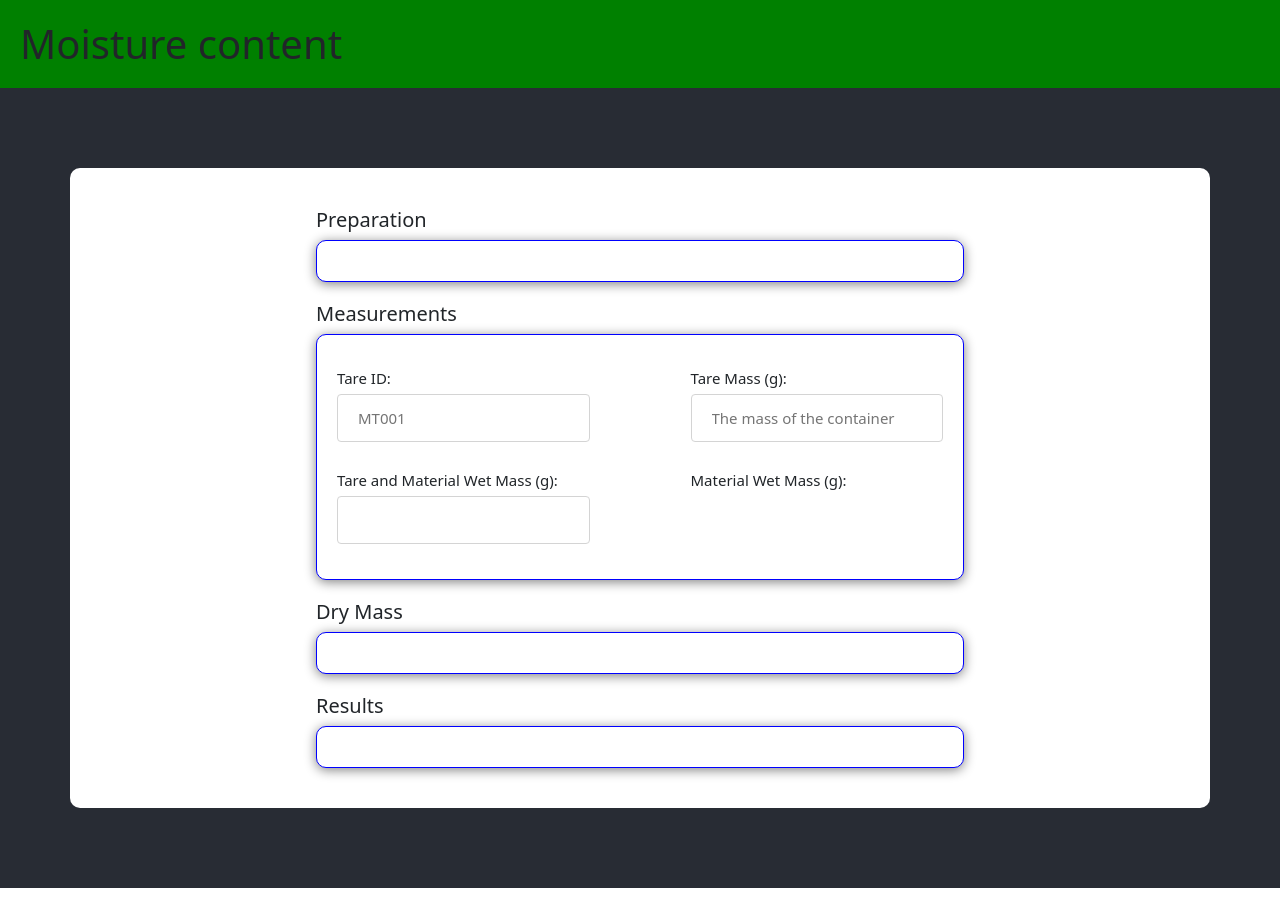
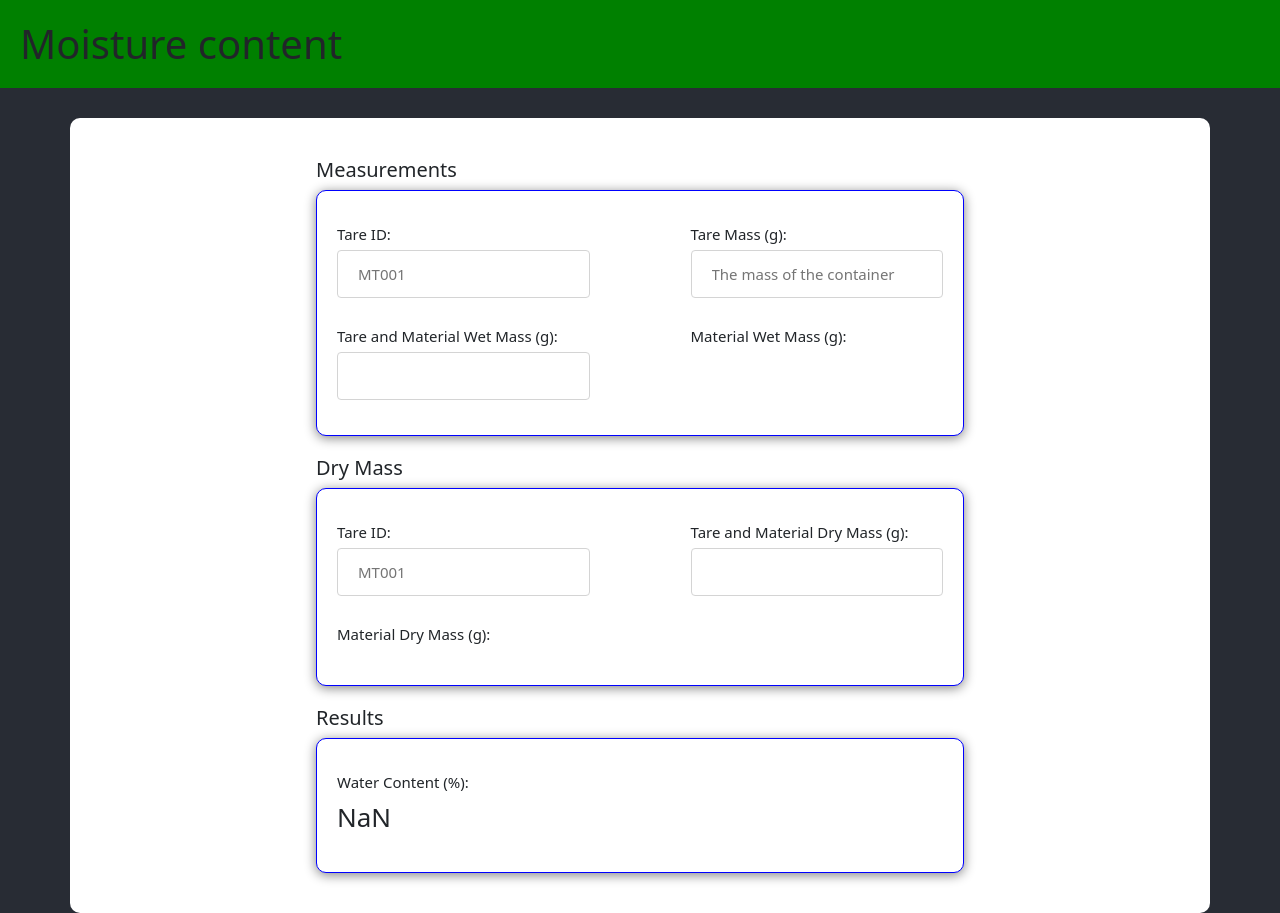
Before and after one commit to tingfukai/moisture, a React (Create React App) app: page / in a window 1280 px wide. Before the commit the page ends 888 px from the top, so only its background shows below. Built offline with nearby package versions, Linux system fonts and the light colour scheme.

Commit message:
Result and Dry mass calculation

```diff
--- a/src/App.js
+++ b/src/App.js
@@ -8,22 +8,50 @@ import Preparation from './components/body/preparation';
 import "./app.scss"
 const App = () => {
 
-  const [resultM, setResultM] = useState(null);
+  const [resultWM, setResultWM] = useState(null);
+  const [resultDM, setResultDM] = useState(null);
+  const [fResult, setFResult] = useState(null);
+  const [Mc, setMc] = useState(null);
+  const [Mcms, setMcms] = useState(null);
+  const [Mcds, setMcds] = useState(null);
 
-  const handleMaterialWestM = (v) => {
+  //Wet
+  const handleMaterialWetM = (v, tareM, tareMWM) => {
+    setMc(tareM);
+    setMcms(tareMWM);
+    setResultWM(v);
+  }
 
-    setResultM(v);
+  //Dry
+  const handleMaterialDryM = (v) => {
+    const result = ((v - Mc)).toFixed(1)
+    setResultDM(result)
+    setMcds(v)
+    return (
+      result
+    )
   }
+
+  const handleResult = () => {
+    const result = Math.round(((Mcms - Mcds) / resultDM) * 100);
+    console.log(((Mcms - Mcds) / resultDM))
+    setFResult(result)
+    return (
+      result
+    )
+  }
+
+
   return (
     <Fragment>
       <Navbar />
 
       <div className='section' >
         <div className="body container">
-          <Preparation />
-          <Measurements handleMaterialWestM={handleMaterialWestM} />
-          <DryMass />
-          <Results />
+          {/*  <Preparation /> */}
+          <Measurements handleMaterialWetM={handleMaterialWetM} />
+          <DryMass Mc={Mc} handleMaterialDryM={handleMaterialDryM} />
+          <Results handleResult={handleResult} />
         </div>
 
       </div>
--- a/src/app.scss
+++ b/src/app.scss
@@ -9,6 +9,7 @@
 }
 
 .body {
+  margin-top: 30px;
   background: #fff;
   border-radius: 10px;
   padding: 30px;
--- a/src/components/body/dry_mas.js
+++ b/src/components/body/dry_mas.js
@@ -1,13 +1,57 @@
-import React from "react";
+import React, { useState } from "react";
 import "./style.scss"
 import { Container } from 'react-bootstrap';
-const DryMass = () => {
+
+const DryMass = ({ tareMass, handleMaterialDryM }) => {
+    const [tareId, setTareId] = useState(null);
+    const [tareMDM, setTareMDM] = useState("");
+
+
+
+
+
     return (
         <div className=" main ">
 
             <h5>Dry Mass</h5>
             <Container className="card ">
+                <div className="  col">
+                    <div className="  d-flex flex-wrap justify-content-between">
+                        <div className="col-lg-5 col-12 Input">
+                            <label>Tare ID: </label>
+                            <input
 
+                                placeholder='MT001'
+                                required
+                                onChange={(e) => setTareId(e.target.value)}
+                            />
+
+                        </div>
+
+                        <div className="col-12 col-lg-5 Input">
+                            <label>Tare and Material Dry Mass (g): </label>
+                            <input
+
+                                placeholder=''
+                                required
+                                onChange={(e) => setTareMDM(e.target.value)}
+                            />
+
+                        </div>
+                    </div>
+
+
+
+                    <div className="col-lg-5 col-12 Input">
+                        <label>Material Dry Mass (g): </label>
+                        <div>
+                            {tareMass != "" && tareMDM != "" ? <span>{handleMaterialDryM(tareMDM)}</span> : null}
+                        </div>
+
+
+                    </div>
+
+                </div>
             </Container>
 
 
--- a/src/components/body/measurement.js
+++ b/src/components/body/measurement.js
@@ -1,17 +1,17 @@
 import React, { useState } from "react";
 import "./style.scss"
 import { Container } from 'react-bootstrap';
-const Measurements = ({ handleMaterialWestM }) => {
+const Measurements = ({ handleMaterialWetM }) => {
 
     const [tareId, setTareId] = useState(null);
-    const [tareMass, setTareMass] = useState(null);
-    const [tareMWM, setTareMWM] = useState(null);
+    const [tareMass, setTareMass] = useState("");
+    const [tareMWM, setTareMWM] = useState("");
 
 
 
     const handleResult = () => {
-        const cal = tareMWM - tareMass
-        handleMaterialWestM(cal)
+        const cal = ((tareMWM - tareMass)).toFixed(1)
+        handleMaterialWetM(cal, tareMass, tareMWM)
         return (
             cal
         )
@@ -64,7 +64,7 @@ const Measurements = ({ handleMaterialWestM }) => {
                         <div className="col-lg-5 col-12 Input">
                             <label>Material Wet Mass (g): </label>
                             <div>
-                                {tareMass != null && tareMWM != null ? <span>{handleResult()}</span> : null}
+                                {tareMass != "" && tareMWM != "" ? <span>{handleResult()}</span> : null}
                             </div>
 
 
--- a/src/components/body/result.js
+++ b/src/components/body/result.js
@@ -1,13 +1,20 @@
-import React from "react";
+import React, { useState } from "react";
 import "./style.scss"
 import { Container } from 'react-bootstrap';
-const Results = () => {
+const Results = ({ handleResult }) => {
     return (
         <div className=" main ">
 
             <h5>Results</h5>
             <Container className="card ">
+                <div className="col-lg-5 col-12 Input">
+                    <label>Water Content (%): </label>
+                    <div>
+                        <span>{handleResult()}</span>
+                    </div>
 
+
+                </div>
             </Container>
 
 
```
